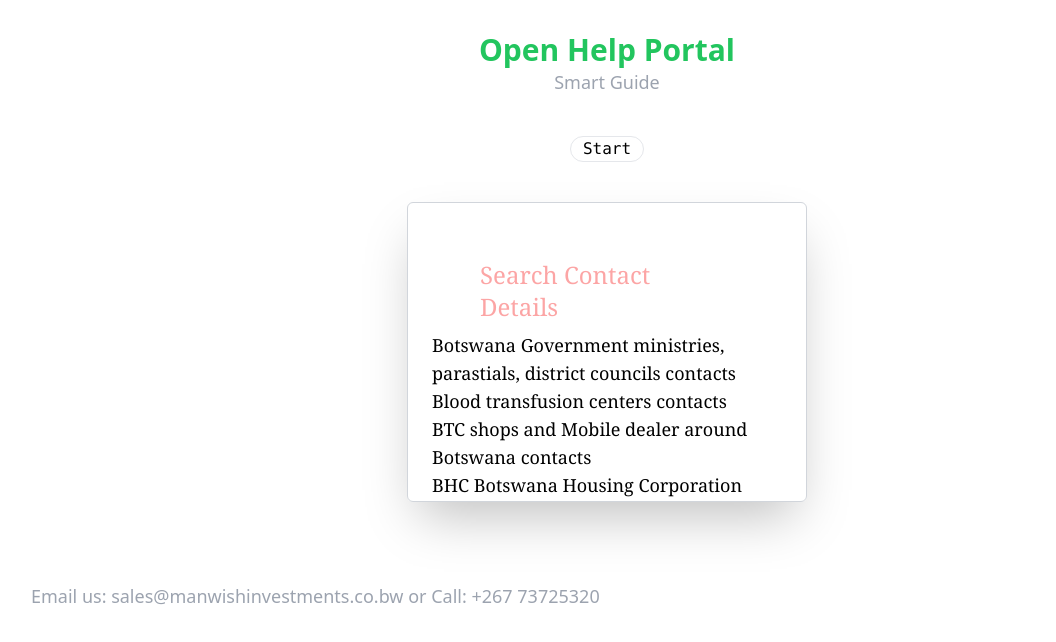
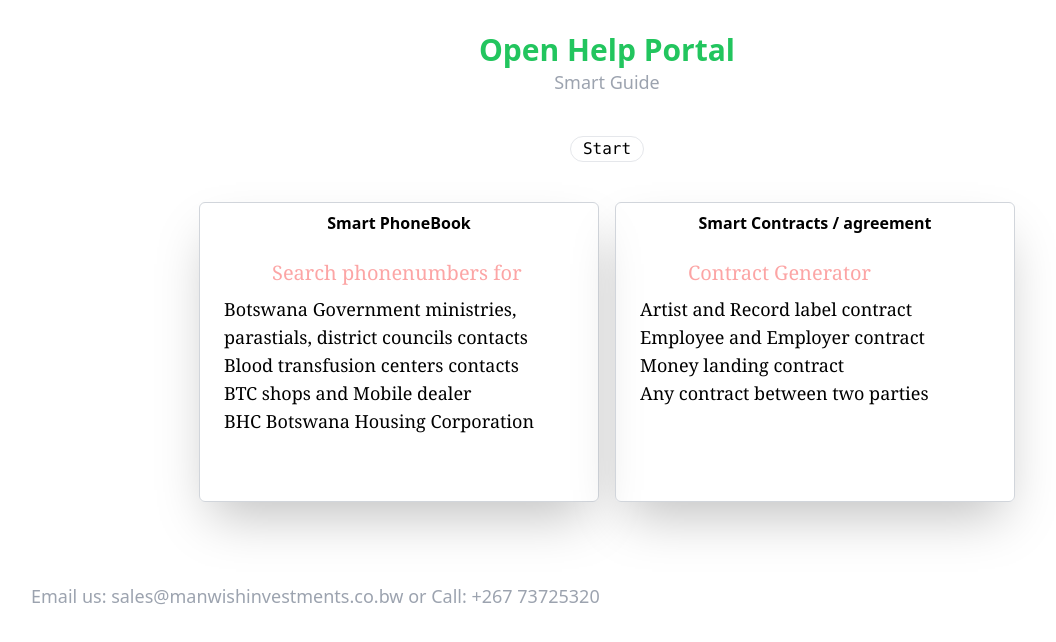
Before and after one commit to Omang/openhelpportal_client, a React (Vite) app: page / in a window 1280 px wide. Shown: the top 642 px of the page, without its empty margins (33-1089 px from the left). Built offline with nearby package versions, Linux system fonts and the light colour scheme.

Commit message:
contract module added

```diff
--- a/src/pages/WelcomePage.jsx
+++ b/src/pages/WelcomePage.jsx
@@ -10,15 +10,16 @@
     </div>
 
     <div className="flex md:flex-row md:items-center justify-center items-center md:justify-center md:gap-4 flex-col mt-8">
+
      <div className=' relative flex flex-col border border-gray-300 rounded-md shadow-2xl md:w-[400px] md:h-[300px] h-[200px] mb-4 w-[200px] p-2'>
         <div className="flex justify-center items-center">
-            <h5 className="font-bold text-white">
-                Smart Contacts
+            <h5 className="font-bold ">
+                Smart PhoneBook
             </h5>
             </div>
             <div className="rounded-sm mx-auto h-full flex flex-col w-full p-4">
-                <p className="px-8 mx-4 my-2 md:text-2xl text-2xl text-red-300 font-serif">
-                    Search Contact Details
+                <p className="px-8 mx-4 my-2 md:text-xl text-sm text-red-300 font-serif">
+                    Search phonenumbers for
                 </p>
                 <p className=" md:text-lg text-xl font-serif">
                     Botswana Government ministries, parastials, district councils contacts
@@ -27,10 +28,38 @@
                     Blood transfusion centers contacts
                 </p>
                 <p className=" md:text-lg text-xl font-serif">
-                    BTC shops and Mobile dealer around Botswana contacts
+                    BTC shops and Mobile dealer
                 </p>
                 <p className=" md:text-lg text-xl font-serif">
                    BHC Botswana Housing Corporation
+                </p>
+
+
+
+            </div>
+
+        </div>
+        <div className=' relative flex flex-col border border-gray-300 rounded-md shadow-2xl md:w-[400px] md:h-[300px] h-[200px] mb-4 w-[200px] p-2'>
+        <div className="flex justify-center items-center">
+            <h5 className="font-bold">
+                Smart Contracts / agreement
+            </h5>
+            </div>
+            <div className="rounded-sm mx-auto h-full flex flex-col w-full p-4">
+                <p className="px-8 mx-4 my-2 md:text-xl text-sm text-red-300 font-serif">
+                     Contract Generator
+                </p>
+                <p className=" md:text-lg text-xl font-serif">
+                    Artist and Record label contract
+                </p>
+                <p className=" md:text-lg text-xl font-serif">
+                    Employee and Employer contract
+                </p>
+                <p className=" md:text-lg text-xl font-serif">
+                    Money landing contract
+                </p>
+                <p className=" md:text-lg text-xl font-serif">
+                   Any contract between two parties
                 </p>
 
 
```
Also changed, not shown: 1 other file (tests, documents, lock files or other folders).
